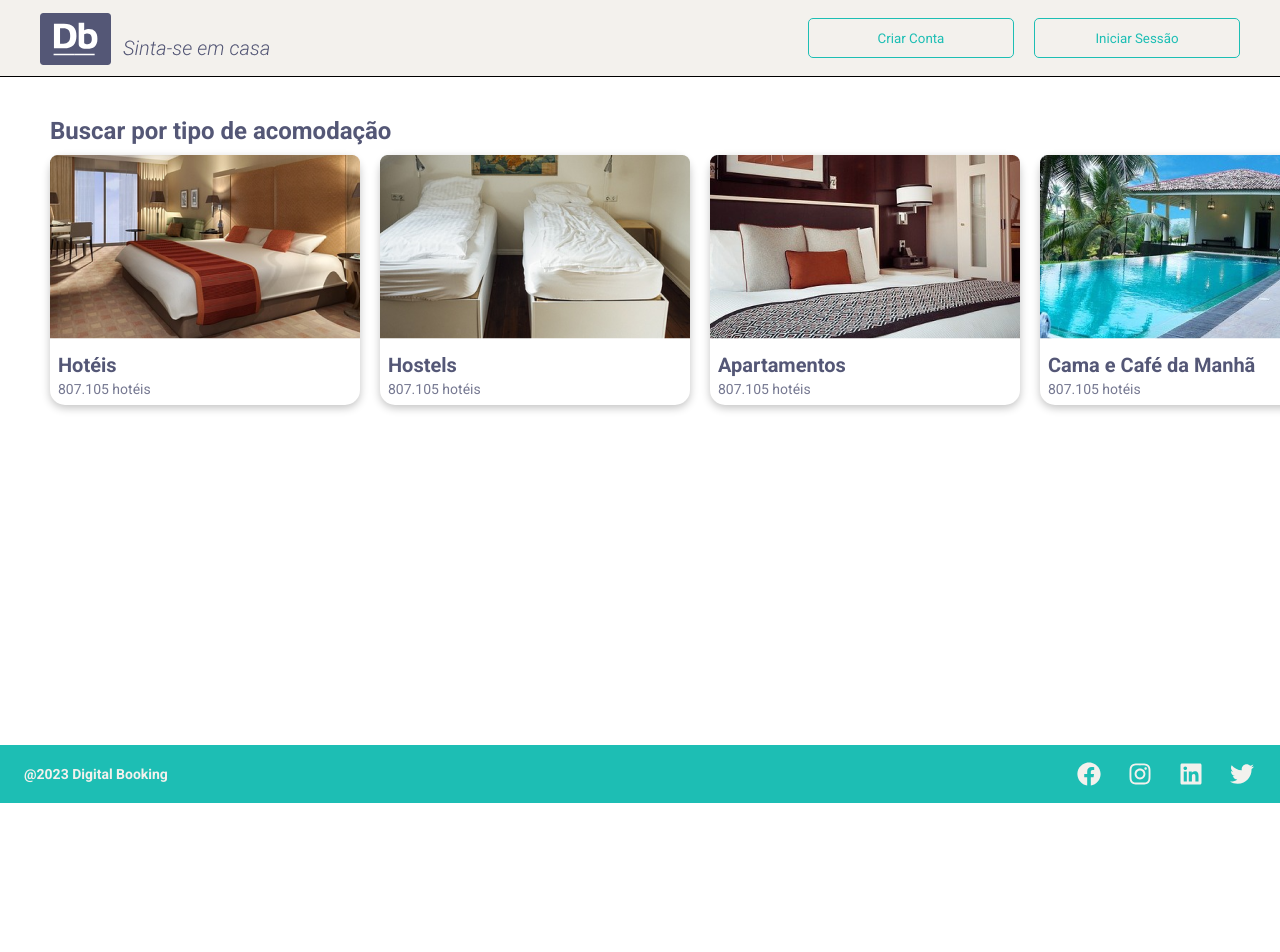
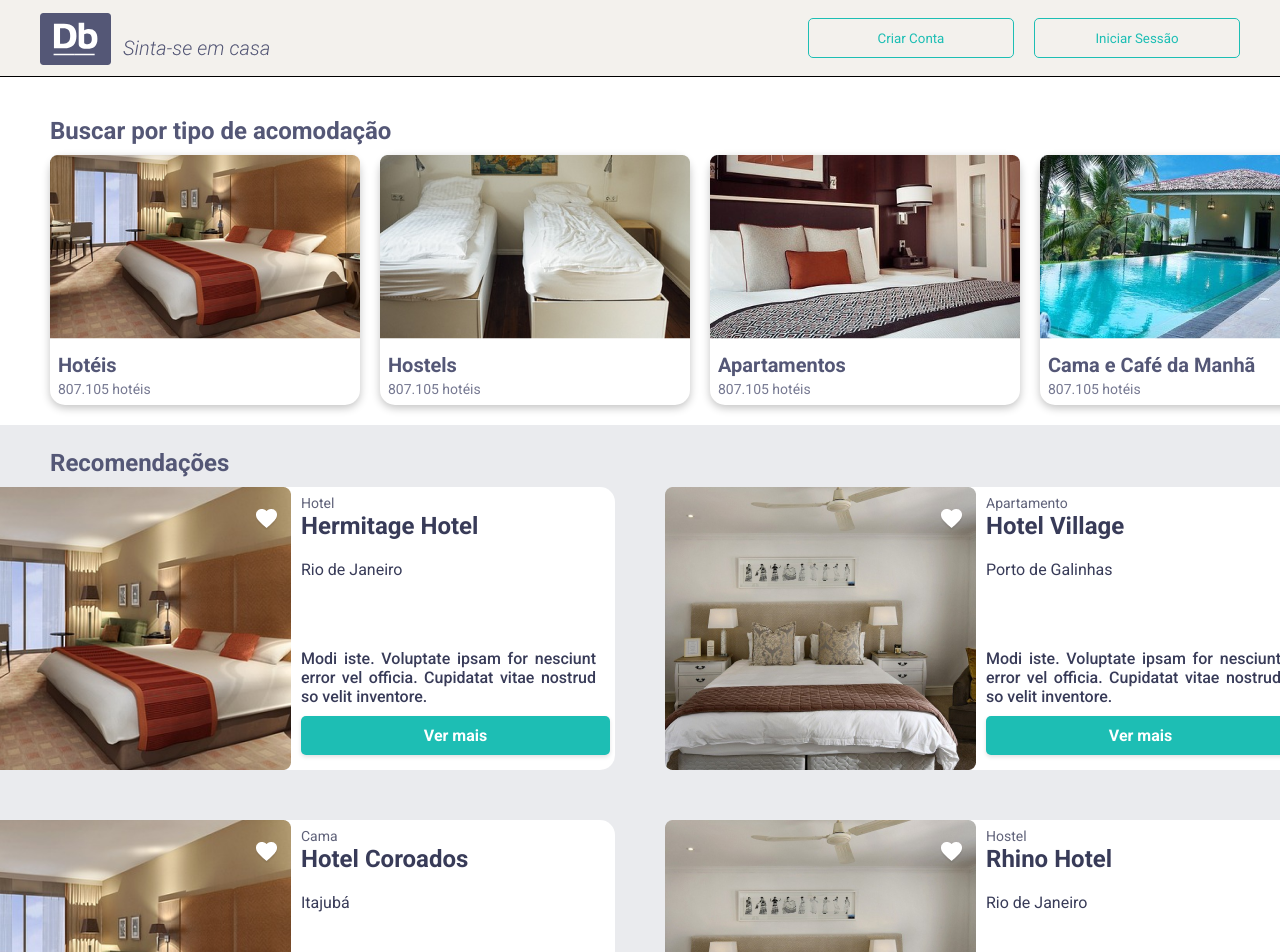
Before and after one commit to LuisBraga31/digitalBooking_Front, a React (Vite) app: page / in a window 1280 px wide. Shown: the top 952 px of the page. Before the commit the page ends 803 px from the top, so only its background shows below. Built offline with nearby package versions, Linux system fonts and the light colour scheme.

Commit message:
Criando seção de produtos na HomePage

```diff
--- /dev/null
+++ b/src/components/ProdutoCard/ProdutoCard.module.css
@@ -0,0 +1,49 @@
+.card {
+    background-color: #fff;
+    display: flex;
+    gap: 5px;
+    width: 635px;
+    height: 283px;
+    color: var(--second-color);
+    border-radius: 15px;
+}
+
+.cardText {
+    padding: 8px 5px;
+}
+
+.cardCategory {
+    opacity: 0.8;
+    font-size: 14px;
+    padding-bottom: 1px;
+}
+
+.cardTitle {
+    font-size: 24px;
+    font-weight: 700;
+}
+
+.cardLocation {
+    padding-top: 20px;
+}
+
+.cardDescription {
+    padding: 70px 14px 10px 0px;
+
+    font-weight: 500;
+    text-align: justify;
+}
+
+.cardButton {
+    width: 100%;
+    padding: 10px 0px;
+    background-color: var(--primary-color);
+    color: #fff;
+    border: none;
+    border-radius: 5px;
+    box-shadow: 0px 2px 4px 0px rgba(0, 0, 0, 0.12);
+
+    font-size: 16px;
+    font-weight: 700;
+    cursor: pointer;
+}
--- /dev/null
+++ b/src/components/ProdutoCard/index.jsx
@@ -0,0 +1,23 @@
+/* eslint-disable react/prop-types */
+import styles from './ProdutoCard.module.css';
+
+export default function ProdutoCard( { img, category, title, location, description}) {
+  return (
+    <div className={styles.card}>
+
+        <div className={styles.cardImage}>
+            <img src={img} alt="" />
+        </div>
+
+        <div className={styles.cardText}>
+            <p className={styles.cardCategory}> {category} </p>
+            <h3 className={styles.cardTitle}> {title} </h3>
+            <p className={styles.cardLocation}> {location} </p>
+            <p className={styles.cardDescription}> {description} </p>
+            <button className={styles.cardButton}> Ver mais </button>
+        </div>
+
+
+    </div>
+  )
+}
--- /dev/null
+++ b/src/components/Produtos/Produtos.module.css
@@ -0,0 +1,22 @@
+.produtos {
+    background-color: rgba(56, 59, 88, 0.1);
+    display: flex;
+    flex-direction: column;
+    gap: 10px;
+    padding: 20px;
+    margin-top: 20px;
+    padding: 0px 50px;
+}
+
+.produtos h2 {
+    font-size: 24px;
+    color: var(--third-color);
+    padding-top: 24px;
+}
+
+.blocoProdutos {
+    display: grid;
+    grid-template-columns: 1fr 1fr;
+    gap: 50px;
+    justify-content: center;
+}
--- /dev/null
+++ b/src/components/Produtos/index.jsx
@@ -0,0 +1,21 @@
+import styles from './Produtos.module.css';
+
+import produtos from '../../data/elements.json';
+import ProdutoCard from '../ProdutoCard';
+
+export default function Produtos() {
+  return (
+    <div className={styles.produtos}>
+
+        <h2> Recomendações </h2>
+
+        <div className={styles.blocoProdutos}>
+        {produtos.map(item => (
+            <ProdutoCard key={item.id} {... item }/>
+        ))}
+        </div>
+
+
+    </div>
+  )
+}
--- /dev/null
+++ b/src/data/elements.json
@@ -0,0 +1,66 @@
+[
+    {
+        "id": 1,
+        "img": "/produtos/example.png",
+        "category": "Hotel",
+        "title": "Hermitage Hotel",
+        "location": "Rio de Janeiro",
+        "description": "Modi iste. Voluptate ipsam for nesciunt error vel officia. Cupidatat vitae nostrud so velit inventore."
+    },
+    {
+        "id": 2,
+        "img": "/produtos/example2.png",
+        "category": "Apartamento",
+        "title": "Hotel Village",
+        "location": "Porto de Galinhas",
+        "description": "Modi iste. Voluptate ipsam for nesciunt error vel officia. Cupidatat vitae nostrud so velit inventore."
+    },
+    {
+        "id": 3,
+        "img": "./produtos/example.png",
+        "category": "Cama",
+        "title": "Hotel Coroados",
+        "location": "Itajubá",
+        "description": "Modi iste. Voluptate ipsam for nesciunt error vel officia. Cupidatat vitae nostrud so velit inventore."
+    },
+    {
+        "id": 4,
+        "img": "/produtos/example2.png",
+        "category": "Hostel",
+        "title": "Rhino Hotel",
+        "location": "Rio de Janeiro",
+        "description": "Modi iste. Voluptate ipsam for nesciunt error vel officia. Cupidatat vitae nostrud so velit inventore."
+    },
+    {
+        "id": 5,
+        "img": "/produtos/example.png",
+        "category": "Hotel",
+        "title": "Hotel do Baiano",
+        "location": "Bahia",
+        "description": "Modi iste. Voluptate ipsam for nesciunt error vel officia. Cupidatat vitae nostrud so velit inventore."
+    },
+    {
+        "id": 6,
+        "img": "/produtos/example2.png",
+        "category": "Apartamento",
+        "title": "Detona Hotel",
+        "location": "Bahia",
+        "description": "Modi iste. Voluptate ipsam for nesciunt error vel officia. Cupidatat vitae nostrud so velit inventore."
+    },
+    {
+        "id": 7,
+        "img": "/produtos/example.png",
+        "category": "Cama",
+        "title": "Hotel Atlântico Tower",
+        "location": "Rio de Janeiro",
+        "description": "Modi iste. Voluptate ipsam for nesciunt error vel officia. Cupidatat vitae nostrud so velit inventore."
+    },
+    {
+        "id": 8,
+        "img": "/produtos/example2.png",
+        "category": "Hostel",
+        "title": "Barenia Hotel",
+        "location": "Santos",
+        "description": "Modi iste. Voluptate ipsam for nesciunt error vel officia. Cupidatat vitae nostrud so velit inventore."
+    }
+  ]
--- a/src/pages/Home/index.jsx
+++ b/src/pages/Home/index.jsx
@@ -1,4 +1,5 @@
 import Categorias from "../../components/Categorias";
+import Produtos from "../../components/Produtos";
 import Footer from "../../components/Footer";
 import Header from "../../components/Header";
 
@@ -11,6 +12,7 @@ export function Home() {
             <Header />
             <main className={styles.main}>
                 <Categorias/>
+                <Produtos/>
             </main>
             <Footer />
         </>
```
Also changed, not shown: public/produtos/example.png (added), public/produtos/example2.png (added).
